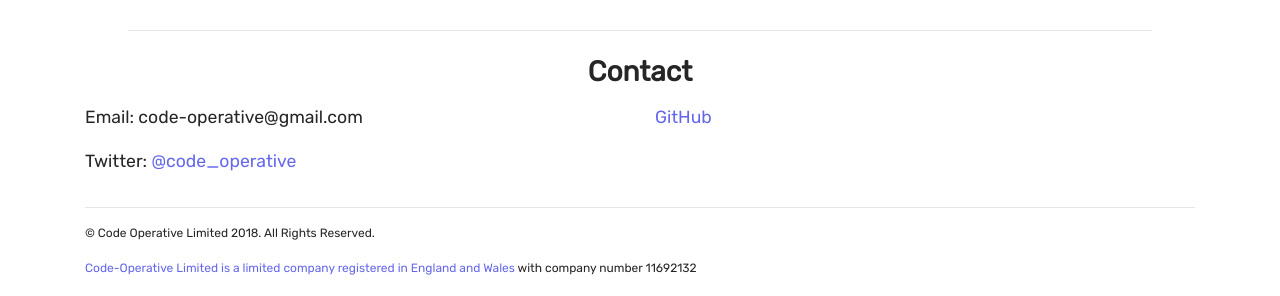
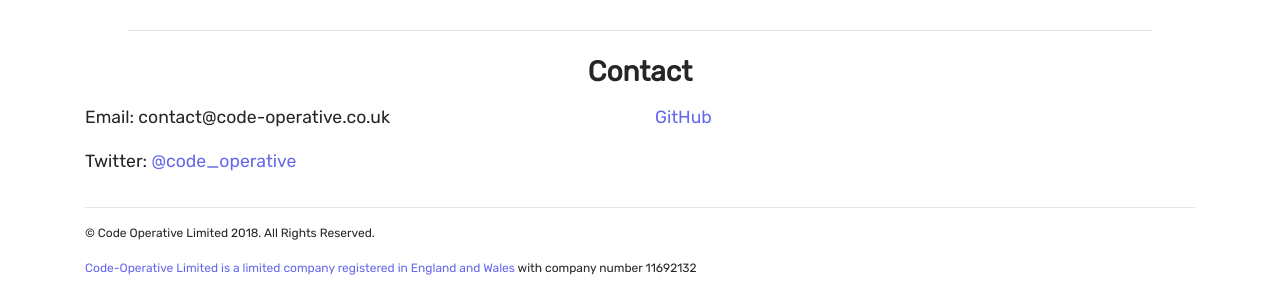
Before and after one commit to impshum/code-operative.github.io, a Jekyll site: the page built from index.html, in a window 1280 px wide. Shown: the part 1839-2135 px from the top of the page. Built offline with Jekyll 4.4.1, drawn with Linux system fonts in a browser that asks for light colours; nearby versions of some CDN libraries.

Commit message:
updated email

```diff
--- a/_config.yml
+++ b/_config.yml
@@ -14,7 +14,7 @@
 # You can create any custom variable you would like, and they will be accessible
 # in the templates via {{ site.myvariable }}.
 title: Code-Operative
-email: code-operative@gmail.com
+email: contact@code-operative.co.uk
 description: >- # this means to ignore newlines until "baseurl:"
 
 baseurl: "" # the subpath of your site, e.g. /blog
```
